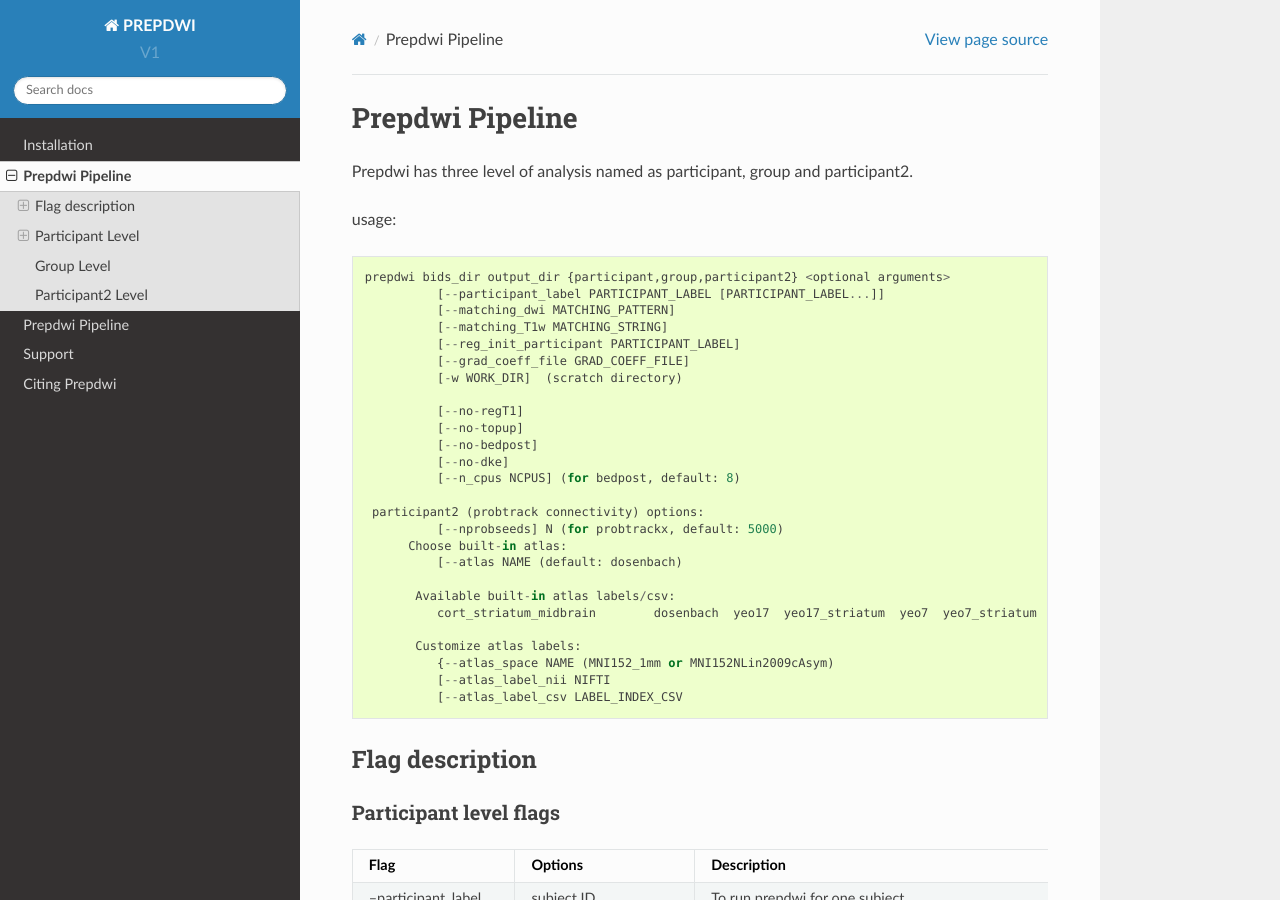
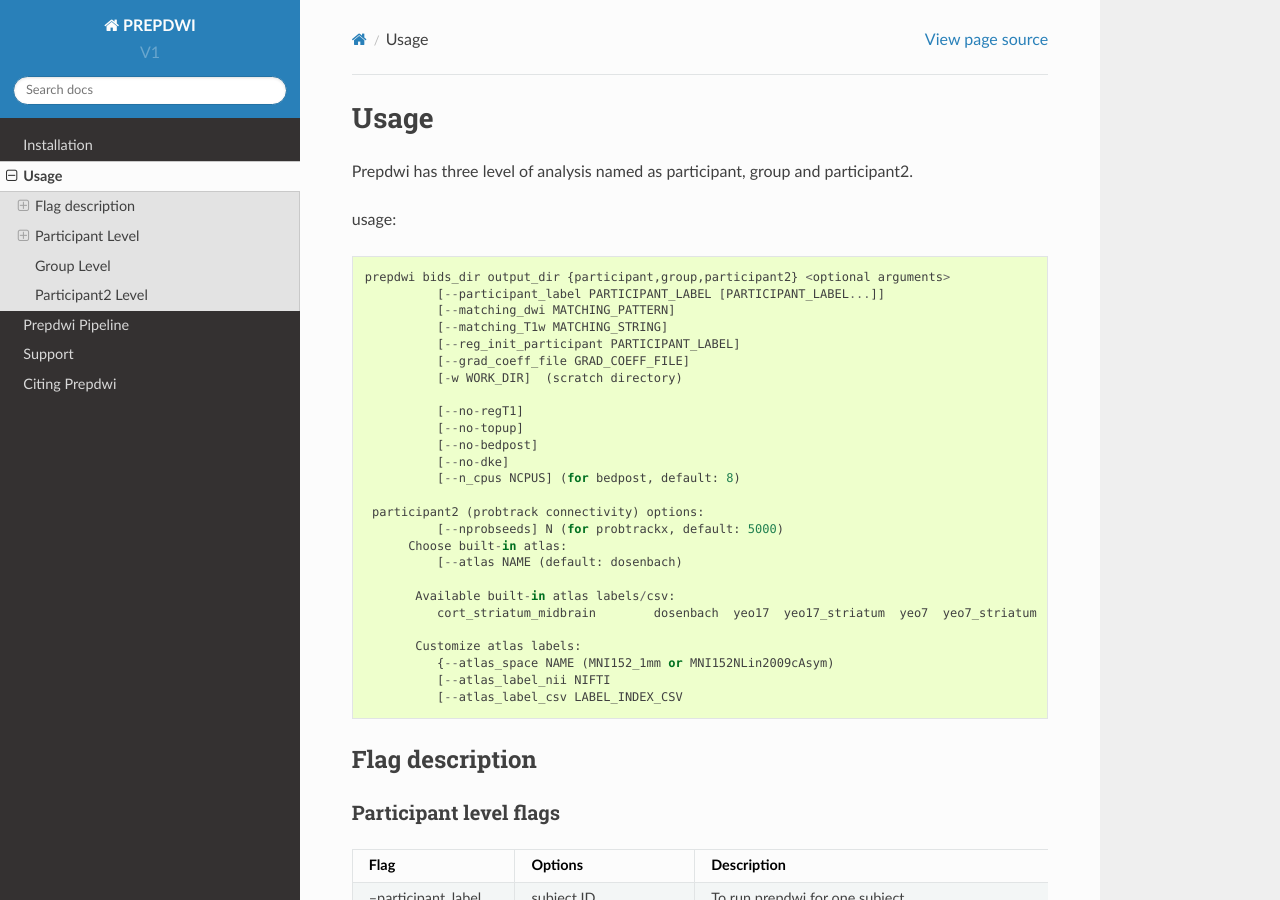
Before and after one commit to khanlab/prepdwi, a Sphinx documentation site: the page built from docs/usage.rst, in a window 1280 px wide and 900 px high. Built offline with Sphinx 7.4.7 and the Read the Docs theme 2.0.0, drawn with Linux system fonts in a browser that asks for light colours.

Commit message:
update [skip ci]

```diff
--- a/docs/usage.rst
+++ b/docs/usage.rst
@@ -1,5 +1,5 @@
 =================
-Prepdwi Pipeline
+Usage
 =================
 
 Prepdwi has three level of analysis named as participant, group and participant2.
```
